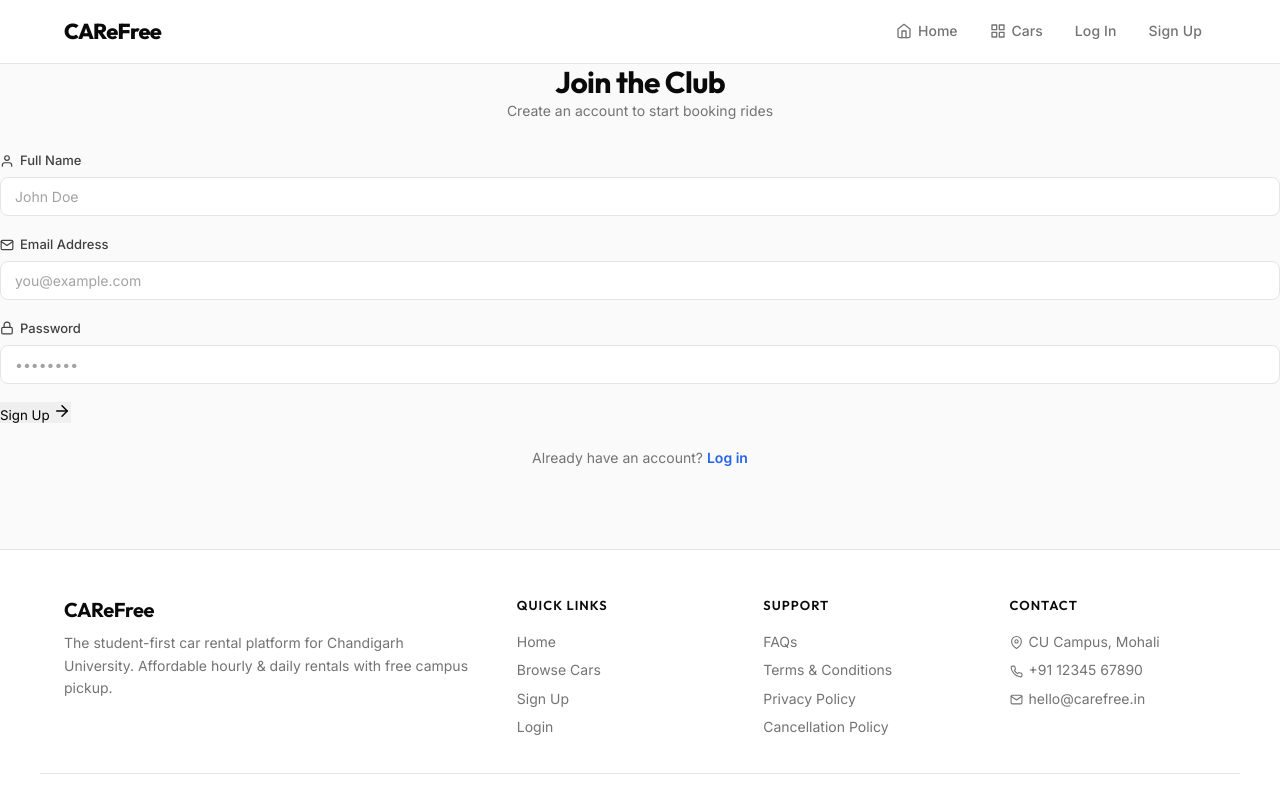
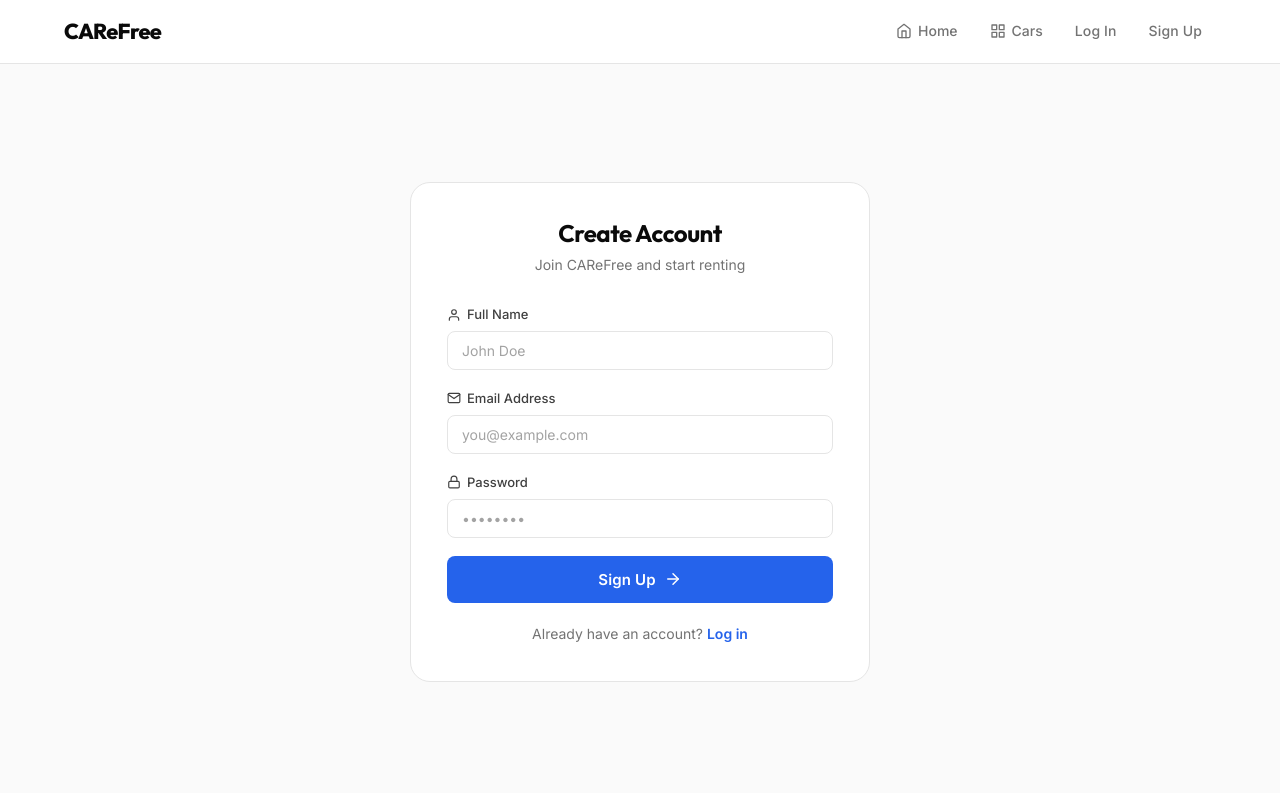
Before and after one commit to notbeingsuraj/CAR-e-Free, a React (Vite) app in the folder client/: page /signup in a window 1280 px wide. Shown: the top 793 px of the page. Built offline with nearby package versions, Linux system fonts and the light colour scheme.

Commit message:
Style: Upgrade Signup UI to match website theme

```diff
--- a/client/src/pages/Signup.jsx
+++ b/client/src/pages/Signup.jsx
@@ -7,6 +7,7 @@ import './Auth.css';
 
 const Signup = () => {
     const [formData, setFormData] = useState({ name: '', email: '', password: '' });
+    const [loading, setLoading] = useState(false);
     const { signup } = useAuth();
     const navigate = useNavigate();
 
@@ -18,45 +19,70 @@ const Signup = () => {
         e.preventDefault();
         const { name, email, password } = formData;
 
-        if (!name || !email || !password) { toast.error('Name, email and password are required'); return; }
+        if (!name || !email || !password) { toast.error('All fields are required'); return; }
 
+        setLoading(true);
         try {
             await signup(email, password, name);
             toast.success('Account created! Welcome to CAReFree 🎉');
             navigate('/');
         } catch (err) {
             toast.error(err.message || 'Signup failed');
+        } finally {
+            setLoading(false);
         }
     };
 
     return (
-        <div className="auth-container">
-            <div className="auth-box">
+        <div className="auth-page page-enter">
+            <div className="auth-card">
                 <div className="auth-header">
-                    <h2>Join the Club</h2>
-                    <p>Create an account to start booking rides</p>
+                    <h1>Create Account</h1>
+                    <p>Join CAReFree and start renting</p>
                 </div>
 
                 <form onSubmit={handleSubmit}>
                     <div className="form-group">
                         <label className="form-label"><FiUser size={14} /> Full Name</label>
-                        <input type="text" name="name" className="form-input" placeholder="John Doe" value={formData.name} onChange={handleChange} />
+                        <input
+                            type="text"
+                            name="name"
+                            className="form-input"
+                            placeholder="John Doe"
+                            value={formData.name}
+                            onChange={handleChange}
+                        />
                     </div>
 
                     <div className="form-group">
                         <label className="form-label"><FiMail size={14} /> Email Address</label>
-                        <input type="email" name="email" className="form-input" placeholder="you@example.com" value={formData.email} onChange={handleChange} />
+                        <input
+                            type="email"
+                            name="email"
+                            className="form-input"
+                            placeholder="you@example.com"
+                            value={formData.email}
+                            onChange={handleChange}
+                        />
                     </div>
 
                     <div className="form-group">
                         <label className="form-label"><FiLock size={14} /> Password</label>
-                        <input type="password" name="password" className="form-input" placeholder="••••••••" value={formData.password} onChange={handleChange} />
+                        <input
+                            type="password"
+                            name="password"
+                            className="form-input"
+                            placeholder="••••••••"
+                            value={formData.password}
+                            onChange={handleChange}
+                        />
                     </div>
 
-                    <button type="submit" className="auth-btn">
-                        Sign Up <FiArrowRight size={18} />
+                    <button type="submit" className="btn btn-primary btn-block btn-lg" disabled={loading}>
+                        {loading ? 'Creating Account...' : 'Sign Up'} <FiArrowRight size={18} />
                     </button>
                 </form>
+
                 <p className="auth-footer">
                     Already have an account? <Link to="/login">Log in</Link>
                 </p>
```
